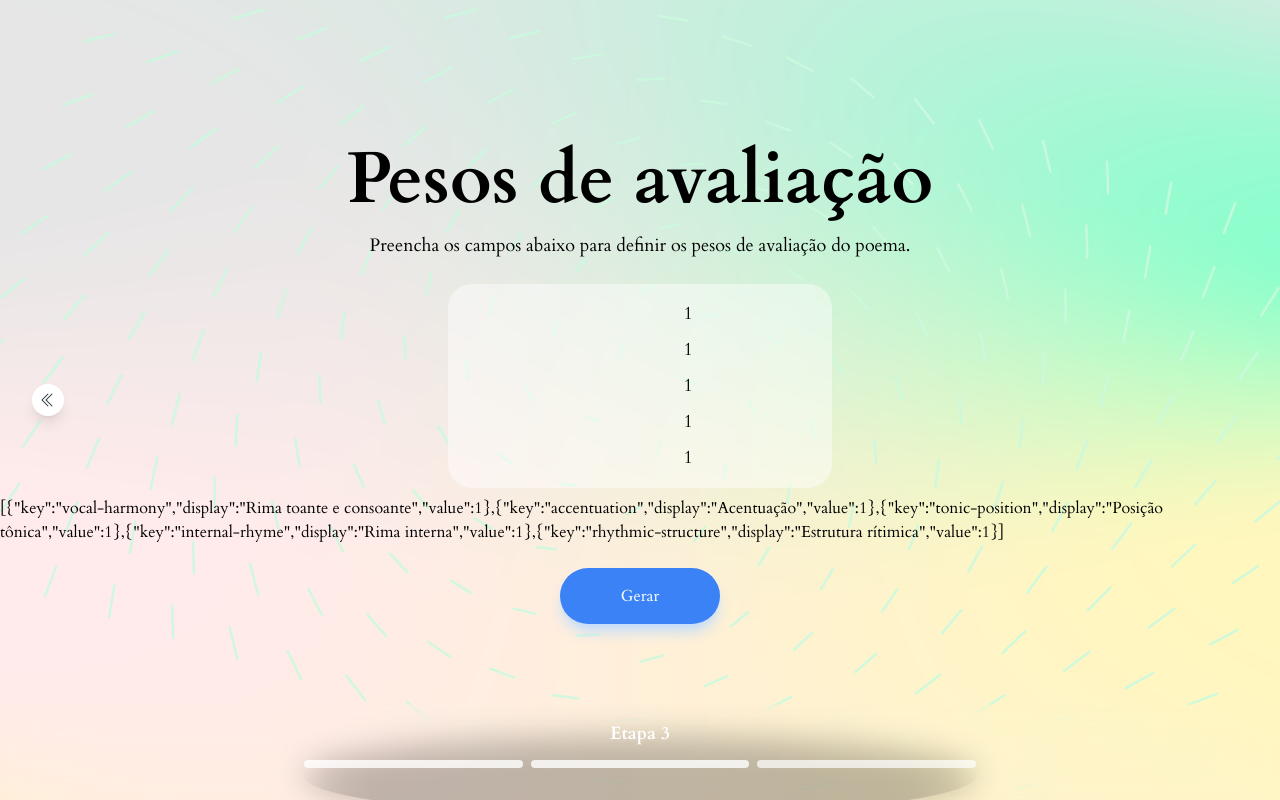
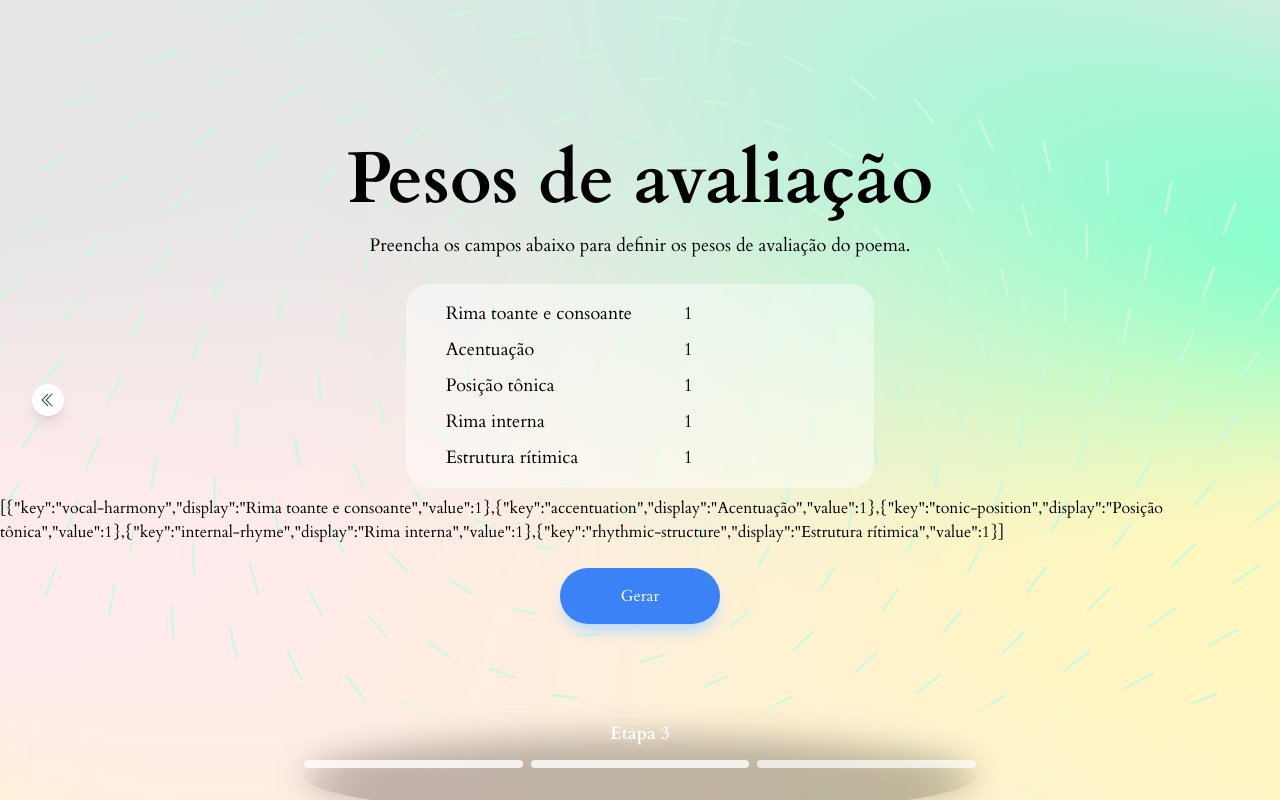
Before and after one commit to lasicuefs/propoe2-ui, an Angular app: page /new/weights in a window 1280 px wide. Built offline with nearby package versions, Linux system fonts and the light colour scheme.

Commit message:
update renamed names

```diff
--- a/src/app/pages/new-poem/step-3/attribute-field/attribute-field.component.html
+++ b/src/app/pages/new-poem/step-3/attribute-field/attribute-field.component.html
@@ -1,8 +1,8 @@
 <li class="grid grid-cols-2 gap-4">
-    <span>{{ attribute }}</span>
+    <span>{{ displayName }}</span>
     <input
         type="text"
-        name="{{id}}"
+        name="{{key}}"
         value="{{value}}"
         class="appearance-none focus:outline-none bg-transparent w-20 text-center"
     >
```
